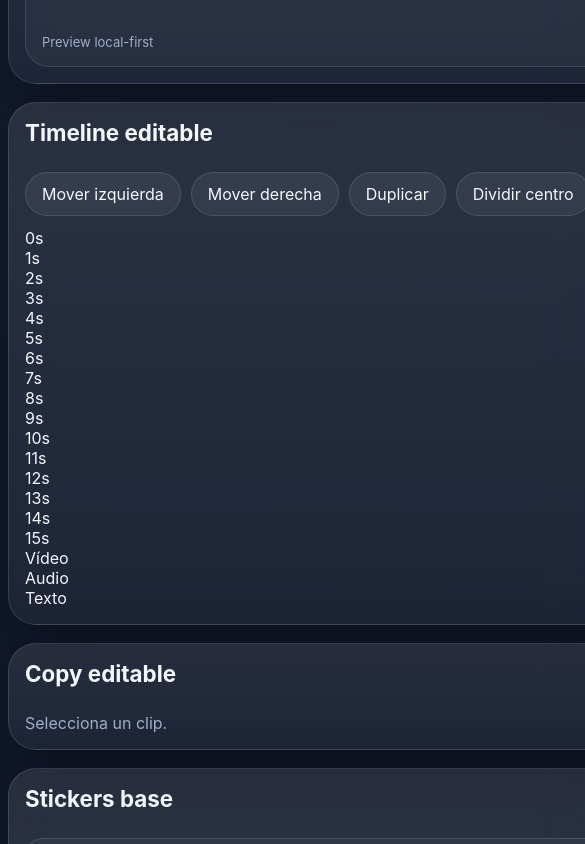
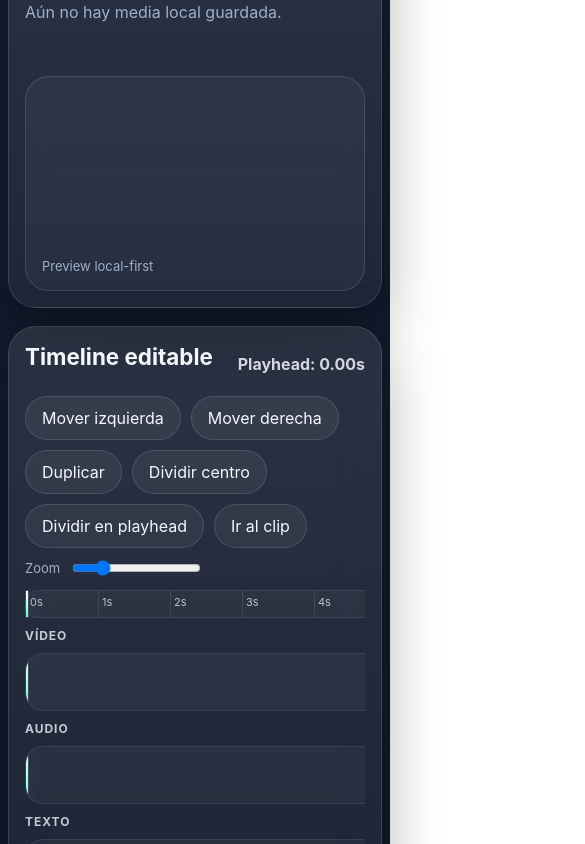
Before and after one commit to alain7224/MentaCut, a Next.js app: page /studio in a window 390 px wide. Shown: the part 1300-2144 px from the top of the page, 585 px wide, since content can reach past the window. Built offline with nearby package versions, Linux system fonts and the light colour scheme.

Commit message:
feat: style ruler, playhead and lane-based timeline

```diff
--- a/app/studio/studio.css
+++ b/app/studio/studio.css
@@ -142,6 +142,113 @@
   flex-wrap: wrap;
 }
 
+.timeline-readout {
+  color: rgba(245, 248, 255, 0.84);
+  font-weight: 700;
+}
+
+.timeline-board {
+  display: grid;
+  gap: 10px;
+  overflow-x: auto;
+  padding-bottom: 6px;
+}
+
+.timeline-ruler {
+  position: relative;
+  height: 28px;
+  border-radius: 12px;
+  background: rgba(255, 255, 255, 0.04);
+  border: 1px solid rgba(255, 255, 255, 0.08);
+}
+
+.ruler-mark {
+  position: absolute;
+  top: 0;
+  bottom: 0;
+  width: 1px;
+  background: rgba(255, 255, 255, 0.10);
+}
+
+.ruler-mark span {
+  position: absolute;
+  top: 4px;
+  left: 4px;
+  font-size: 11px;
+  color: rgba(245, 248, 255, 0.72);
+}
+
+.timeline-lane-row {
+  display: grid;
+  grid-template-columns: 76px minmax(0, 1fr);
+  gap: 10px;
+  align-items: center;
+}
+
+.lane-label {
+  color: rgba(245, 248, 255, 0.78);
+  font-size: 12px;
+  font-weight: 700;
+  text-transform: uppercase;
+  letter-spacing: 0.08em;
+}
+
+.lane-track {
+  position: relative;
+  min-height: 58px;
+  border-radius: 18px;
+  background: rgba(255, 255, 255, 0.04);
+  border: 1px solid rgba(255, 255, 255, 0.08);
+  overflow: hidden;
+}
+
+.lane-clip {
+  position: absolute;
+  top: 9px;
+  height: 40px;
+  border-radius: 14px;
+  border: 1px solid rgba(255, 255, 255, 0.16);
+  padding: 0 12px;
+  color: inherit;
+  display: inline-flex;
+  align-items: center;
+  justify-content: flex-start;
+  overflow: hidden;
+  white-space: nowrap;
+  text-overflow: ellipsis;
+  box-shadow: 0 8px 20px rgba(0, 0, 0, 0.18);
+}
+
+.lane-clip-video {
+  background: linear-gradient(135deg, rgba(89, 255, 211, 0.22), rgba(123, 199, 255, 0.22));
+}
+
+.lane-clip-audio {
+  background: linear-gradient(135deg, rgba(123, 199, 255, 0.18), rgba(170, 140, 255, 0.18));
+}
+
+.lane-clip-text {
+  background: linear-gradient(135deg, rgba(255, 207, 107, 0.18), rgba(255, 122, 107, 0.16));
+}
+
+.lane-clip.active {
+  border-color: rgba(89, 255, 211, 0.48);
+  box-shadow: 0 0 0 1px rgba(89, 255, 211, 0.28), 0 10px 24px rgba(0, 0, 0, 0.2);
+}
+
+.timeline-playhead {
+  position: absolute;
+  top: 0;
+  bottom: 0;
+  width: 2px;
+  background: linear-gradient(180deg, #ffffff, #59ffd3);
+  box-shadow: 0 0 0 1px rgba(255,255,255,0.12), 0 0 18px rgba(89, 255, 211, 0.22);
+}
+
+.lane-playhead {
+  z-index: 5;
+}
+
 .sticker-grid,
 .overlay-grid {
   display: grid;
@@ -184,6 +291,10 @@
   .overlay-grid {
     grid-template-columns: 1fr;
   }
+
+  .timeline-lane-row {
+    grid-template-columns: 1fr;
+  }
 }
 
 @media (max-width: 640px) {
```
